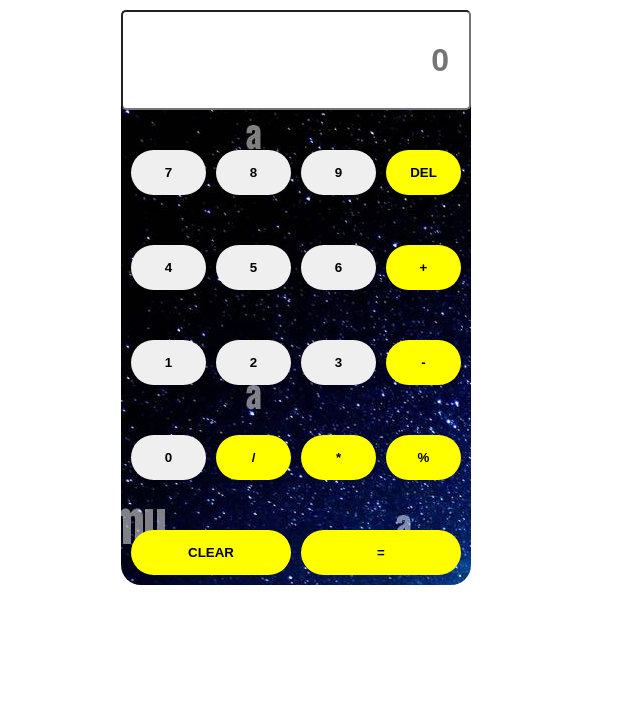
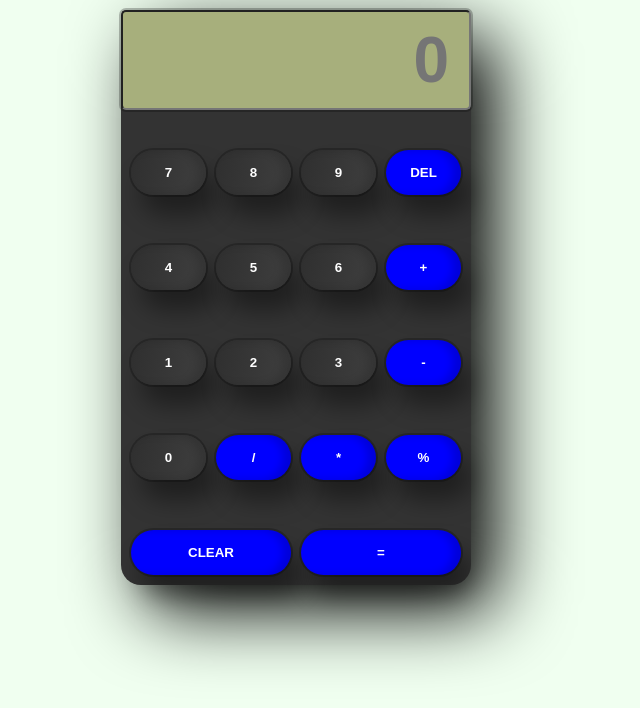
Before and after one commit to Precioushenry/Calulator-project, a plain HTML site: page index.html in a window 1280 px wide. Shown: the whole page, without its empty margins (329-969 px from the left). Drawn offline with Linux system fonts and the light colour scheme.

Commit message:
major changes to mu UI

```diff
--- a/style.css
+++ b/style.css
@@ -5,7 +5,7 @@
 }
 
 body{
-
+  background-color: honeydew;
 }
 .title{
   margin-top: 20px;
@@ -13,17 +13,20 @@ body{
 }
 .calculator{
     margin: 100px;
-    background-color:#251313;
-    background-image: url('a-beautiful-milkyway-on-a-night-sky-with-stars-and-nice-background-2G6DN5E.jpg');
+    background-color: #333;
+    inset: -5px -5px 15px rgba(0,0,0,0.5);
+    inset: 5px 5px 15px rgba(0,0,0,0.5);
+   box-shadow: 25px 25px 75px rgb(0, 0, 0);
   width: 350px;
   margin-top: 10px;
   margin-bottom: 10px;
   margin-left: 450px;
   border-radius: 20px;
-  fill-opacity:
+
 }
 #text-area{
-  background-color: white;
+  background-color: #a7af7c;
+  box-shadow: 0 0 0 2px rgba(0,0,0,0.25);
   color: black;
   text-align: right;
   padding: 20px;
@@ -31,18 +34,24 @@ body{
   font-weight: 900;
   border-radius: 5px;
   height: 100px;
-  font-size: xx-large;
+  font-size: 4em;
 
 
 }
 .btn{
+  color:white;
+  box-shadow: inset -8px 0 8px rgba(0,0,0,0.15),
+  0 0 0 2px rgba(0,0,0,0.25), 10px 20px 25px rgba(0,0,0,0.4);;
   padding: 15px;
   font-weight: 900;
  margin-top: 30px;
   margin-bottom: 10px;
   border-radius: 25px;
-  border: none;
+  border: 6px;
+  border-color: white;
+  background: linear-gradient(100deg, #2f2f2f, #3f3f3f);
 }
+
 .btn:hover{
   background-color: grey;
 }
@@ -53,7 +62,7 @@ body{
   background-color: whitesmoke;
 }
 .btn1:active{
-  background-color: aliceblue;
+  filter: brightness(1.5);
 }
 .input-text1{
   margin: 10px;
@@ -91,14 +100,17 @@ body{
 
 }
 .btn1{
-  background-color: yellow;
+  color:white;
   padding: 15px;
   font-weight: 900;
  margin-top: 30px;
   margin-bottom: 10px;
   border-radius: 25px;
+  box-shadow: inset -8px 0 8px rgba(0,0,0,0.15),
+  0 0 0 2px rgba(0,0,0,0.25), 10px 20px 25px rgba(0,0,0,0.4);
   border: none;
-
+  background: linear-gradient(100deg, #2f2f2f, #3f3f3f);
+  background: blue;
 }
 @media (max-width: 767px) {
   .calculator{
```
